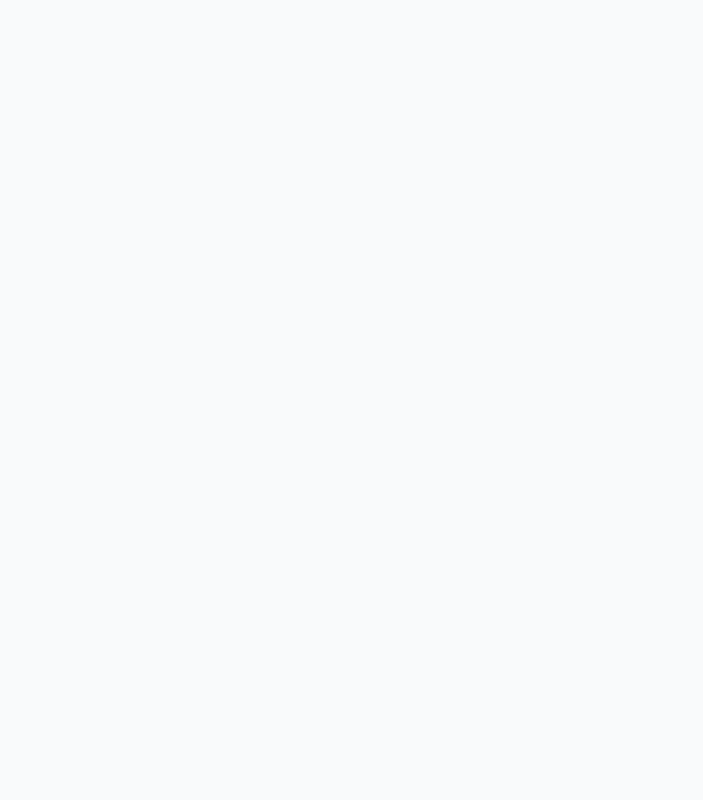
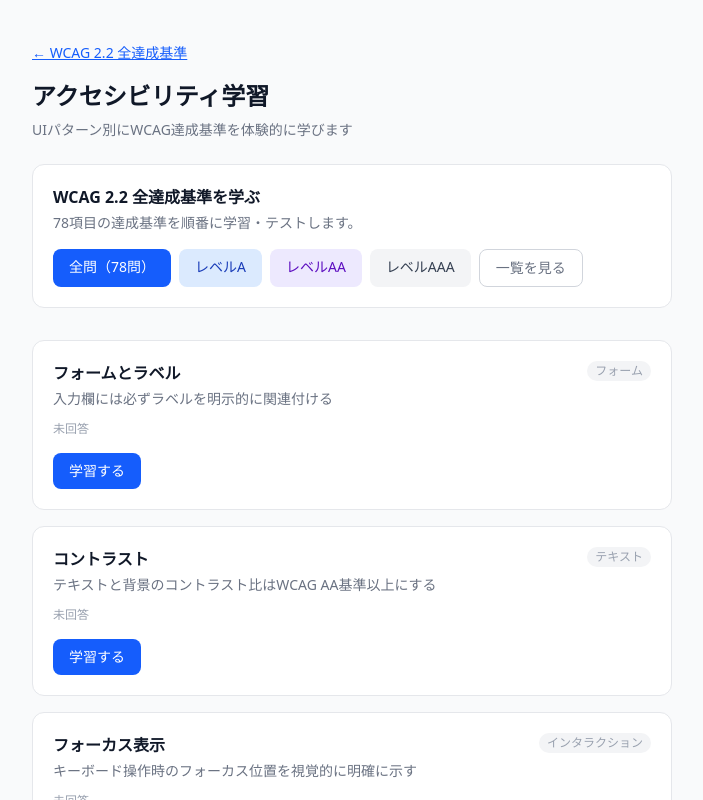
Before and after one commit to haribooooom/a11y-learning, a React (Vite) app: page /a11y-learning/themes in a window 1280 px wide. Before the commit this address had no page. Shown: the top 800 px of the page, without its empty margins (288-991 px from the left). Built offline with nearby package versions, Linux system fonts and the light colour scheme.

Commit message:
refactor: WCAGリストをトップ、テーマ別学習を/themesに変更

```diff
--- a/src/App.tsx
+++ b/src/App.tsx
@@ -11,11 +11,11 @@
     <BrowserRouter basename="/a11y-learning">
       <div className="min-h-screen bg-gray-50 text-gray-900">
         <Routes>
-          <Route path="/" element={<Home />} />
+          <Route path="/" element={<WcagList />} />
+          <Route path="/themes" element={<Home />} />
           <Route path="/theme/:id" element={<ThemeDetail />} />
           <Route path="/theme/:id/quiz" element={<Quiz />} />
           <Route path="/review" element={<Review />} />
-          <Route path="/wcag" element={<WcagList />} />
           <Route path="/wcag/quiz" element={<WcagQuiz />} />
         </Routes>
       </div>
--- a/src/pages/Home.tsx
+++ b/src/pages/Home.tsx
@@ -13,6 +13,14 @@
 
   return (
     <main className="max-w-2xl mx-auto px-4 py-10">
+      <nav aria-label="パンくず" className="mb-4">
+        <Link
+          to="/"
+          className="text-sm text-blue-600 underline hover:text-blue-800 focus-visible:outline-2 focus-visible:outline-offset-2 focus-visible:outline-blue-600"
+        >
+          ← WCAG 2.2 全達成基準
+        </Link>
+      </nav>
       <h1 className="text-2xl font-bold text-gray-900 mb-2">
         アクセシビリティ学習
       </h1>
@@ -53,7 +61,7 @@
             レベルAAA
           </Link>
           <Link
-            to="/wcag"
+            to="/"
             className="px-4 py-2 rounded-lg border border-gray-300 text-sm text-gray-500 hover:bg-gray-50 focus-visible:outline-2 focus-visible:outline-offset-2 focus-visible:outline-blue-600"
           >
             一覧を見る
--- a/src/pages/Review.tsx
+++ b/src/pages/Review.tsx
@@ -26,7 +26,7 @@
           まだ間違えた問題はありません。テストに挑戦してみましょう。
         </p>
         <Link
-          to="/"
+          to="/themes"
           className="inline-block px-4 py-2 rounded-lg bg-blue-600 text-white text-sm font-medium hover:bg-blue-700 focus-visible:outline-2 focus-visible:outline-offset-2 focus-visible:outline-blue-600"
         >
           ホームに戻る
@@ -72,7 +72,7 @@
           正答率 {Math.round((score / reviewQuestions.length) * 100)}%
         </p>
         <Link
-          to="/"
+          to="/themes"
           className="inline-block px-4 py-2 rounded-lg bg-blue-600 text-white text-sm font-medium hover:bg-blue-700 focus-visible:outline-2 focus-visible:outline-offset-2 focus-visible:outline-blue-600"
         >
           ホームに戻る
@@ -85,7 +85,7 @@
     <main className="max-w-2xl mx-auto px-4 py-10">
       <nav aria-label="パンくず" className="mb-4">
         <Link
-          to="/"
+          to="/themes"
           className="text-sm text-blue-600 underline hover:text-blue-800 focus-visible:outline-2 focus-visible:outline-offset-2 focus-visible:outline-blue-600"
         >
           ← ホームに戻る
--- a/src/pages/ThemeDetail.tsx
+++ b/src/pages/ThemeDetail.tsx
@@ -5,16 +5,16 @@
   const { id } = useParams<{ id: string }>()
   const theme = themes.find((t) => t.id === id)
 
-  if (!theme) return <Navigate to="/" replace />
+  if (!theme) return <Navigate to="/themes" replace />
 
   return (
     <main className="max-w-2xl mx-auto px-4 py-10">
       <nav aria-label="パンくず" className="mb-6">
         <Link
-          to="/"
+          to="/themes"
           className="text-sm text-blue-600 underline hover:text-blue-800 focus-visible:outline-2 focus-visible:outline-offset-2 focus-visible:outline-blue-600"
         >
-          ← ホームに戻る
+          ← アクセシビリティ学習
         </Link>
       </nav>
 
--- a/src/pages/WcagList.tsx
+++ b/src/pages/WcagList.tsx
@@ -21,17 +21,16 @@
 
   return (
     <main className="max-w-2xl mx-auto px-4 py-10">
-      <nav aria-label="パンくず" className="mb-6">
+      <h1 className="text-2xl font-bold text-gray-900 mb-1">WCAG 2.2 全達成基準</h1>
+      <p className="text-sm text-gray-500 mb-4">78項目 · A / AA / AAA</p>
+      <div className="mb-6">
         <Link
-          to="/"
+          to="/themes"
           className="text-sm text-blue-600 underline hover:text-blue-800 focus-visible:outline-2 focus-visible:outline-offset-2 focus-visible:outline-blue-600"
         >
-          ← ホームに戻る
+          テーマ別学習へ →
         </Link>
-      </nav>
-
-      <h1 className="text-2xl font-bold text-gray-900 mb-1">WCAG 2.2 全達成基準</h1>
-      <p className="text-sm text-gray-500 mb-6">78項目 · A / AA / AAA</p>
+      </div>
 
       <section className="mb-8 p-4 rounded-xl border border-gray-200 bg-white" aria-labelledby="quiz-heading">
         <h2 id="quiz-heading" className="text-sm font-semibold text-gray-700 mb-3">テストを始める</h2>
--- a/src/pages/WcagQuiz.tsx
+++ b/src/pages/WcagQuiz.tsx
@@ -96,7 +96,7 @@
             ホームに戻る
           </Link>
           <Link
-            to="/wcag"
+            to="/"
             className="px-4 py-2 rounded-lg border border-gray-300 text-sm text-gray-700 hover:bg-gray-50 focus-visible:outline-2 focus-visible:outline-offset-2 focus-visible:outline-blue-600"
           >
             達成基準一覧へ
@@ -110,7 +110,7 @@
     <main className="max-w-2xl mx-auto px-4 py-10">
       <nav aria-label="パンくず" className="mb-4">
         <Link
-          to="/wcag"
+          to="/"
           className="text-sm text-blue-600 underline hover:text-blue-800 focus-visible:outline-2 focus-visible:outline-offset-2 focus-visible:outline-blue-600"
         >
           ← 達成基準一覧
```
